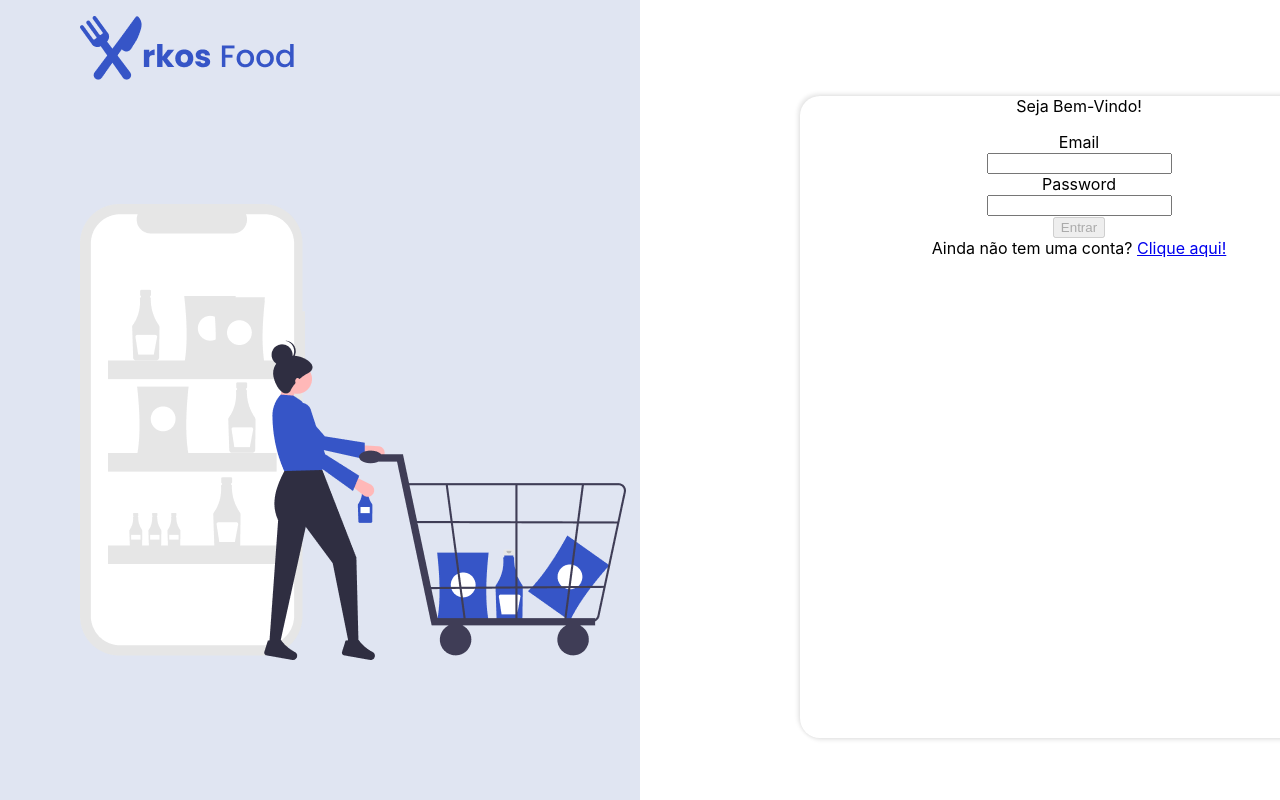
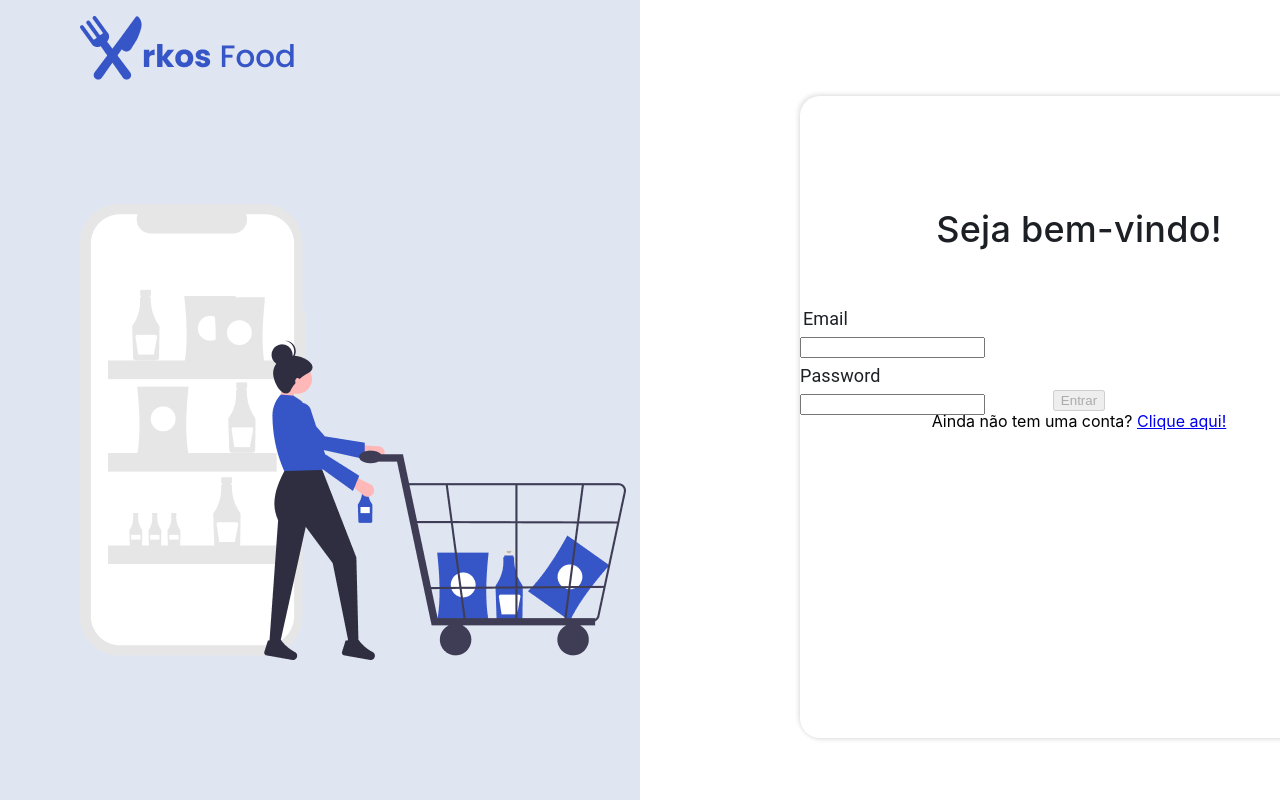
Before and after one commit to SamuelPPlab/Arkos-Food, a React (Create React App) app: page / in a window 1280 px wide. Shown: the top 800 px of the page. Built offline with nearby package versions, Linux system fonts and the light colour scheme.

Commit message:
Texto dos inputs estilizado.

```diff
--- a/src/components/Input.jsx
+++ b/src/components/Input.jsx
@@ -13,8 +13,8 @@ const Input = ({ name, fieldValue = null, id, className = null,
   };
 
   return (
-    <div>
-      <label htmlFor={id} style={style}>
+    <div style={style}>
+      <label htmlFor={id}>
         {name}
         <div>
           <input {...inputProps} />
--- a/src/pages/Login.jsx
+++ b/src/pages/Login.jsx
@@ -23,12 +23,26 @@ const Login = () => {
 
   if (redirect) return <Navigate to="/main" />;
 
+  const inputBoxTextStyle = {
+    width: '51px',
+    height: '27px',
+    fontFamily: 'Roboto',
+    fontStyle: 'normal',
+    fontWeight: 'normal',
+    fontSize: '18px',
+    lineHeight: '150%',
+    letterSpacing: '0.007em',
+    color: '#1C2025',
+    paddingTop: '30px',
+  };
+
   const nameInputProps = {
     id: "email",
     name: "Email",
     fieldValue: email,
     setFieldValue: setEmail,
     type: "email",
+    style: inputBoxTextStyle,
   };
 
   const passwordInputProps = {
@@ -37,6 +51,7 @@ const Login = () => {
     fieldValue: passwordInput,
     setFieldValue: setPasswordInput,
     type: "password",
+    style: inputBoxTextStyle,
   };
 
   const loginButtonProps = {
@@ -44,6 +59,26 @@ const Login = () => {
     id: "submitLogin",
     onClick: () => setRedirect(true),
     disabled:  isDisabled,
+  };
+
+  const loginFormContainer = {
+    width: '558px',
+    height: '642px',
+    marginTop: '15%',
+    marginLeft: '25%',
+    boxShadow: '2px 2px 4px rgba(0, 0, 0, 0.1), -2px -2px 4px rgba(0, 0, 0, 0.1)',
+    borderRadius: '20px',
+  };
+
+  const welcomeStyle = {
+    paddingTop: '20%',
+    font: 'Roboto',
+    fontWeight: '500',
+    style: 'normal',
+    fontSize: '36px',
+    lineHeight: '120%',
+    letterSpacing: '0.007em',
+    color: '#1C2025'
   };
 
   const arkosFoodIMG = <img src={ArkosFood} alt="Arkos logo" />;
@@ -62,14 +97,11 @@ const Login = () => {
         {shoppingCartIMG}
       </div>
       <div style={{ width: '50%', textAlign: 'center', height: '100%' }}>
-        <div style={{ width: '558px', height: '642px', marginTop: '15%', marginLeft: '25%', boxShadow: '2px 2px 4px rgba(0, 0, 0, 0.1), -2px -2px 4px rgba(0, 0, 0, 0.1)',
-borderRadius: '20px' }}>
-          <p>Seja Bem-Vindo!</p>
+        <div style={loginFormContainer}>
+          <h1 style={welcomeStyle}>Seja bem-vindo!</h1>
           <Input {...nameInputProps} />
           <Input {...passwordInputProps} />
-          <div>
-            <Button {...loginButtonProps} />
-          </div>
+          <Button {...loginButtonProps} />
           {noAccount}
         </div>
       </div>
```
